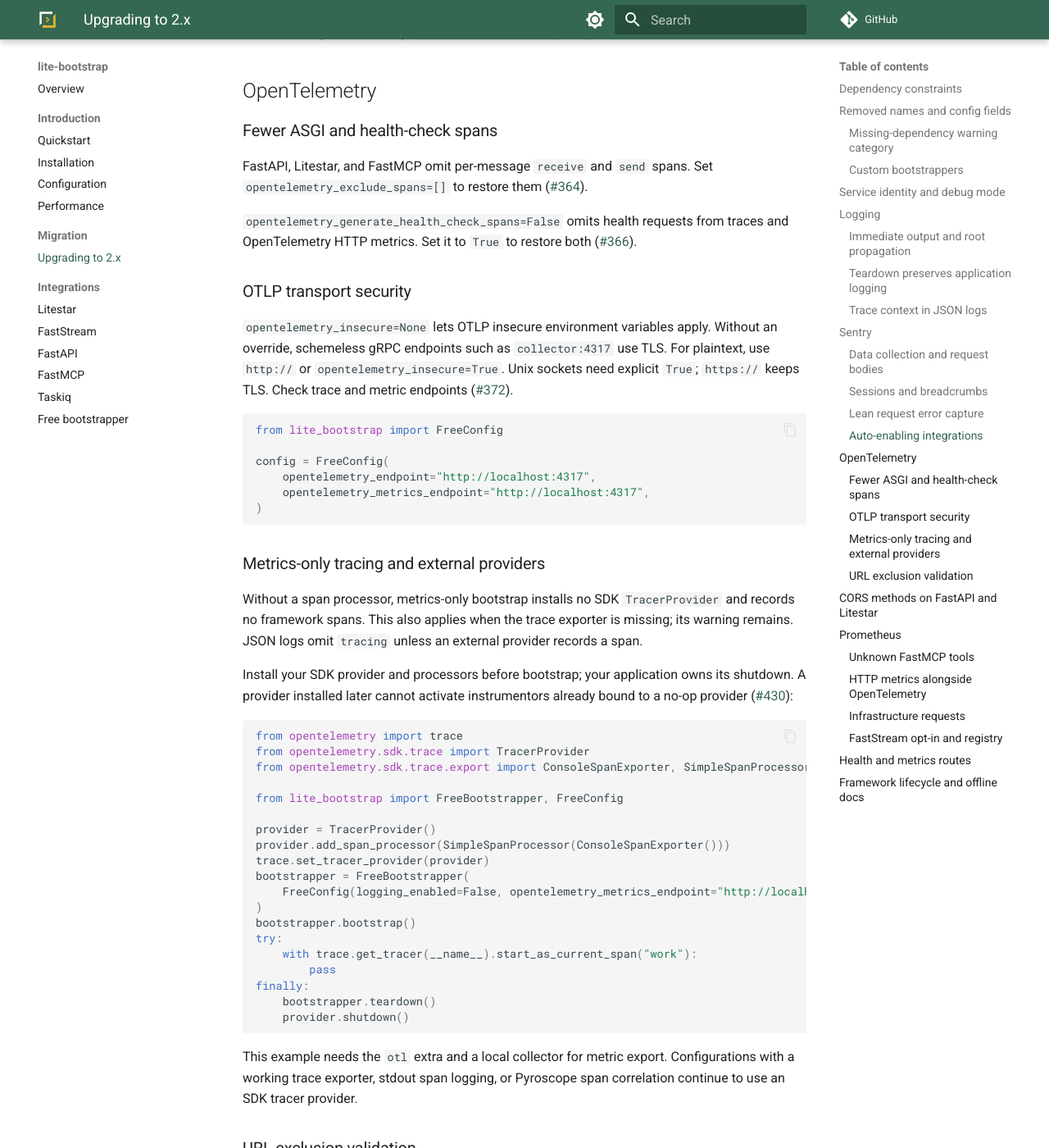
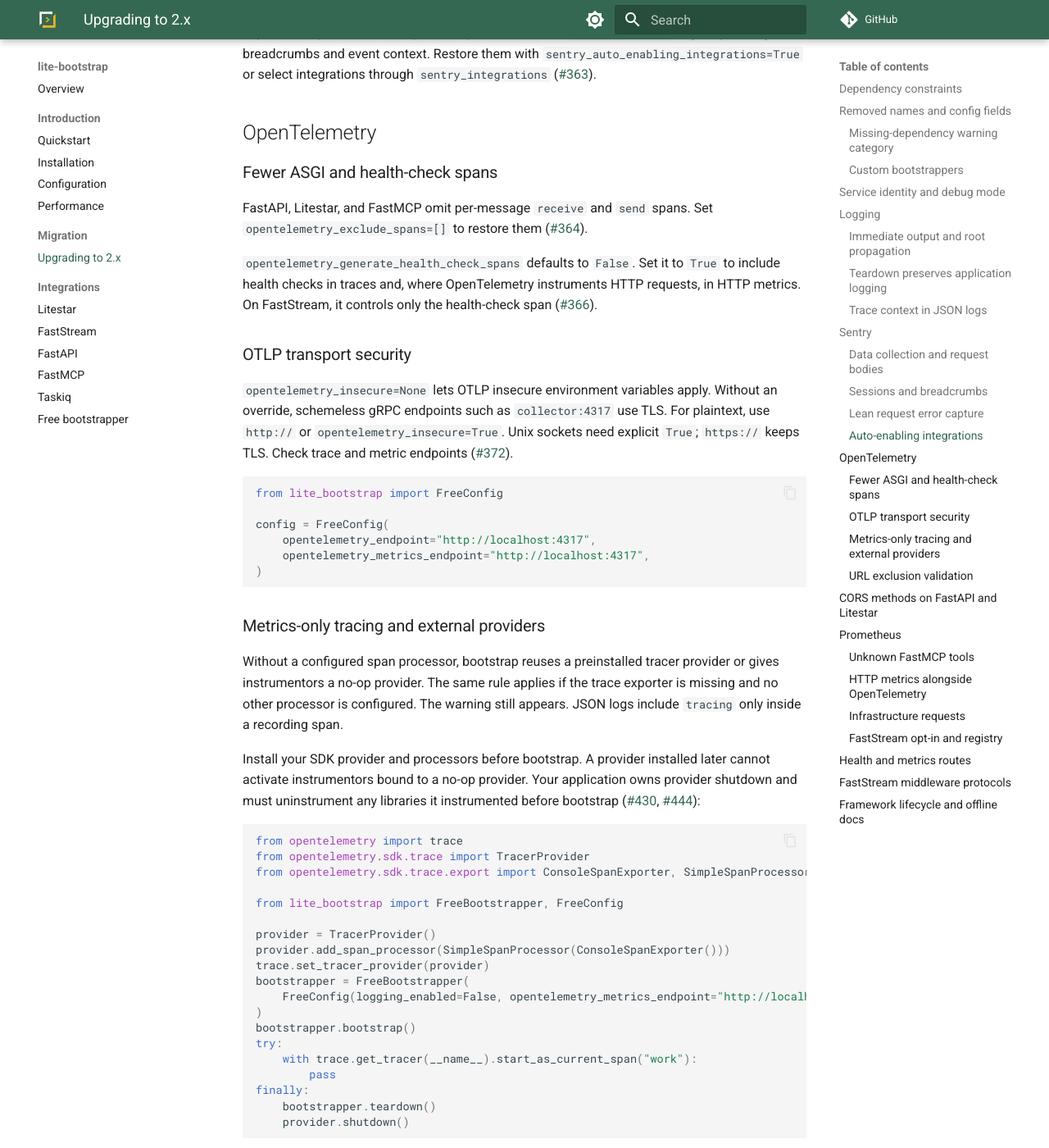
Before and after one commit to modern-python/lite-bootstrap, an MkDocs documentation site: the page built from docs/migration/to-2.x.md, in a window 1280 px wide and 1400 px high, scrolled down 5615 px. Shown: the whole window at 82% size. Built offline with MkDocs 1.6.1 and Material for MkDocs 9.7.7, drawn with Linux system fonts in a browser that asks for light colours; comment, search, counter and statistics services are not loaded; some of the changed text lies outside the part shown.

Commit message:
Clarify 2.x migration behavior (#449)

````diff
--- a/docs/migration/to-2.x.md
+++ b/docs/migration/to-2.x.md
@@ -191,9 +191,12 @@
 [Sentry data collection](../introduction/configuration.md#sentry-data-collection)
 for the full default policy.
 
-Structured log events and breadcrumbs reach callbacks normalized and redacted.
-Structlog events omit frame locals to avoid leaking the original line. Update
-callbacks that relied on those locals or raw JSON messages ([#408](https://github.com/modern-python/lite-bootstrap/pull/408)).
+Structured log events and breadcrumbs are normalized and redacted before callbacks
+run. Structlog events omit frame locals, and `skip_sentry` drops recognized records
+before `before_send` or `before_breadcrumb` runs. This ordering also applies to
+`sentry_additional_params["before_send"]`, which previously replaced built-in
+processing. Update callbacks that relied on the original payload
+([#408](https://github.com/modern-python/lite-bootstrap/pull/408)).
 FastStream isolates message scopes. Set tags and breadcrumbs per message
 ([#409](https://github.com/modern-python/lite-bootstrap/pull/409)).
 
@@ -247,8 +250,9 @@
 `opentelemetry_exclude_spans=[]` to restore them
 ([#364](https://github.com/modern-python/lite-bootstrap/pull/364)).
 
-`opentelemetry_generate_health_check_spans=False` omits health requests from traces
-and OpenTelemetry HTTP metrics. Set it to `True` to restore both
+`opentelemetry_generate_health_check_spans` defaults to `False`. Set it to `True`
+to include health checks in traces and, where OpenTelemetry instruments HTTP
+requests, in HTTP metrics. On FastStream, it controls only the health-check span
 ([#366](https://github.com/modern-python/lite-bootstrap/pull/366)).
 
 ### OTLP transport security
@@ -270,15 +274,17 @@
 
 ### Metrics-only tracing and external providers
 
-Without a span processor, metrics-only bootstrap installs no SDK `TracerProvider`
-and records no framework spans. This also applies when the trace exporter is
-missing; its warning remains. JSON logs omit `tracing` unless an external provider
-records a span.
+Without a configured span processor, bootstrap reuses a preinstalled tracer
+provider or gives instrumentors a no-op provider. The same rule applies if the
+trace exporter is missing and no other processor is configured. The warning still
+appears. JSON logs include `tracing` only inside a recording span.
 
-Install your SDK provider and processors before bootstrap; your application owns
-its shutdown. A provider installed later cannot activate instrumentors already
-bound to a no-op provider
-([#430](https://github.com/modern-python/lite-bootstrap/pull/430)):
+Install your SDK provider and processors before bootstrap. A provider installed
+later cannot activate instrumentors bound to a no-op provider. Your application
+owns provider shutdown and must uninstrument any libraries it instrumented before
+bootstrap
+([#430](https://github.com/modern-python/lite-bootstrap/pull/430),
+[#444](https://github.com/modern-python/lite-bootstrap/pull/444)):
 
 ```python
 from opentelemetry import trace
@@ -329,10 +335,11 @@
 
 Calls to unresolved tool names no longer create `fastmcp_tool_calls_total` or
 `fastmcp_tool_call_duration_seconds` series. These calls still return errors, but
-are omitted from tool metrics to bound retained series. Registered, mounted and
-transformed tools keep their labels and success/failure counts
+are omitted from tool metrics to bound retained series. Calls to resolved tools
+still count successes and failures. Hashed app-tool aliases now share the label
+`<hash>_<resolved tool name>`. Update dashboard and alert selectors that match
+the raw requested name used in 1.16.0
 ([#433](https://github.com/modern-python/lite-bootstrap/issues/433)).
-Hashed app-tool labels use `<hash>_<resolved tool name>`; aliases share that label.
 
 ### HTTP metrics alongside OpenTelemetry
 
@@ -390,6 +397,14 @@
 Existing probes keep working. Check for custom routes using the alternate spelling
 ([#420](https://github.com/modern-python/lite-bootstrap/pull/420)).
 
+## FastStream middleware protocols
+
+`FastStreamTelemetryMiddlewareProtocol` and `FastStreamPrometheusMiddlewareProtocol`
+are now for static typing. Runtime checks with `isinstance()` or `issubclass()`
+raise `TypeError`. If you need runtime validation, define your own
+`@runtime_checkable` protocol or check the required methods directly
+([#427](https://github.com/modern-python/lite-bootstrap/pull/427)).
+
 ## Framework lifecycle and offline docs
 
 FastAPI and FastMCP teardown runs after user lifespan shutdown, preserving shutdown
````
Also changed, not shown: other parts of docs/migration/to-2.x.md (+2 -2 lines).
